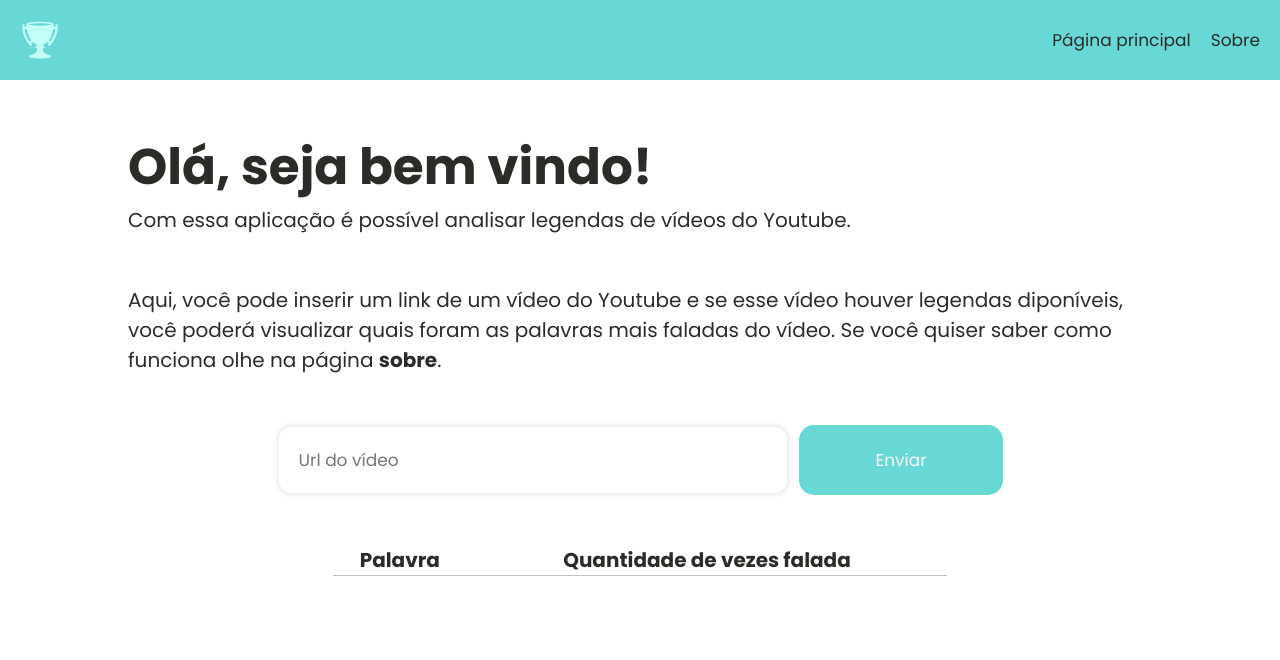
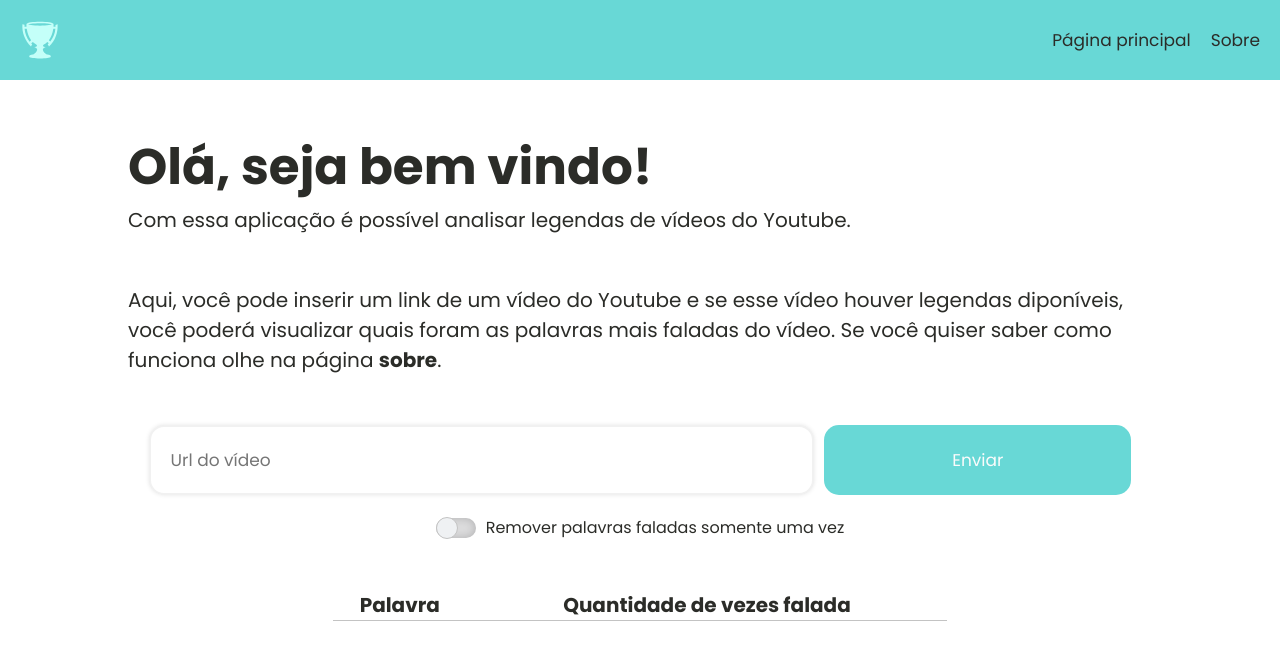
Before and after one commit to jhonpedro/yt-sub-extraction-app, a React (Create React App) app in the folder web/: page / in a window 1280 px wide. Shown: the top 660 px of the page. Built offline with nearby package versions, Linux system fonts and the light colour scheme.

Commit message:
feat: removing words spoken once

```diff
--- a/web/src/pages/Main/index.tsx
+++ b/web/src/pages/Main/index.tsx
@@ -18,10 +18,7 @@ function MainPage() {
 	const [youtubeLink, setYoutubeLink] = useState('')
 	const [isLoading, setIsLoading] = useState(false)
 	const [wordsTimesSpoken, setWordsTimesSpoken] = useState<WordsTimesSpoken>([])
-
-	function handleChangeYoutubeLink(event: React.ChangeEvent<HTMLInputElement>) {
-		setYoutubeLink(event.target.value)
-	}
+	const [removeRSO, setRemoveRSO] = useState(false)
 
 	async function handleSubmit(event: React.FormEvent<HTMLFormElement>) {
 		event.preventDefault()
@@ -31,7 +28,9 @@ function MainPage() {
 		setIsLoading(true)
 
 		try {
-			const response = await axios.get(`/?videourl=${youtubeLink}`)
+			const response = await axios.get(
+				`/?videourl=${youtubeLink}&rso=${Number(removeRSO)}`
+			)
 
 			const wordsWithTimesSponkes = response.data
 				.wordsTimesSpoken as WordsTimesSpoken
@@ -46,6 +45,14 @@ function MainPage() {
 		} finally {
 			setIsLoading(false)
 		}
+	}
+
+	function handleChangeYoutubeLink(event: React.ChangeEvent<HTMLInputElement>) {
+		setYoutubeLink(event.target.value)
+	}
+
+	function handleChangeRemoveRSO() {
+		setRemoveRSO(!removeRSO)
 	}
 
 	return (
@@ -68,6 +75,17 @@ function MainPage() {
 						value={youtubeLink}
 						onChange={handleChangeYoutubeLink}
 					/>
+					<div className='remove-spoken-once'>
+						<label>
+							<input
+								type='checkbox'
+								checked={removeRSO}
+								onChange={handleChangeRemoveRSO}
+							/>
+							<span></span>
+						</label>
+						<span>Remover palavras faladas somente uma vez</span>
+					</div>
 					<Button type='submit' loading={String(isLoading)}>
 						Enviar
 					</Button>
--- a/web/src/pages/Main/styles.ts
+++ b/web/src/pages/Main/styles.ts
@@ -9,7 +9,7 @@ export const MainContainer = styled.main`
 	margin: 0 auto;
 	padding-top: 5rem;
 
-	strong {
+	> strong {
 		text-align: center;
 		font-size: 5rem;
 	}
@@ -25,7 +25,6 @@ export const MainContainer = styled.main`
 `
 
 export const Input = styled.input`
-	width: 50%;
 	padding: 2rem;
 	border: 2px solid #f1f1f1;
 	border-radius: 1.5rem;
@@ -49,7 +48,6 @@ const loading = keyframes`
 `
 
 export const Button = styled.button<ButtonProps>`
-	width: 20%;
 	padding: 2rem;
 	border: 0;
 	border-radius: 1.5rem;
@@ -92,6 +90,75 @@ export const Button = styled.button<ButtonProps>`
 export const Form = styled.form`
 	display: flex;
 	justify-content: center;
+	flex-wrap: wrap;
+
+	.remove-spoken-once {
+		width: 100%;
+		display: flex;
+		justify-content: center;
+		align-items: center;
+		margin-top: 2rem;
+
+		> span {
+			font-size: 1.6rem;
+			margin-left: 1rem;
+		}
+
+		order: 3;
+	}
+
+	.remove-spoken-once label {
+		width: 4rem;
+		height: 2rem;
+		z-index: 2;
+
+		input {
+			width: 0;
+			height: 0;
+		}
+
+		span {
+			display: inline-block;
+			width: 4rem;
+			height: 2rem;
+			background-color: #dcdcdd;
+			border-radius: 1rem;
+			box-shadow: inset 0 0 1rem rgba(0, 0, 0, 0.2);
+			position: relative;
+		}
+
+		span::before {
+			content: ' ';
+			width: 2rem;
+			height: 2rem;
+			position: absolute;
+			background-color: #eff1f3;
+			border: 1px solid #c3c3c3;
+			border-radius: 100%;
+			transition: ease 300ms;
+			top: -0.1rem;
+			left: 0px;
+			z-index: 2;
+			opacity: 1;
+		}
+
+		input:checked + span::before {
+			left: 2.1rem;
+			background-color: var(--color-secondary);
+		}
+		input:checked + span {
+			background-color: var(--color-primary);
+		}
+	}
+
+	> input {
+		width: 65%;
+	}
+
+	> button {
+		width: 30%;
+		order: 2;
+	}
 `
 
 export const WordsWithTimesSpoken = styled.table`
```
